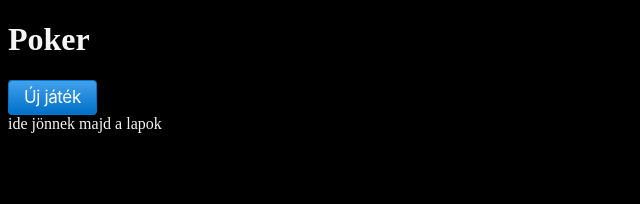
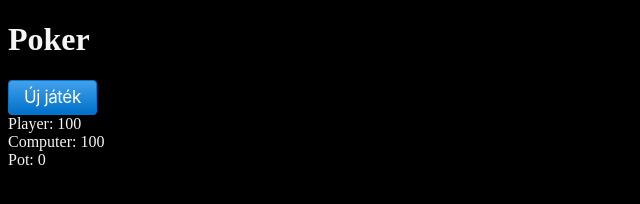
Before and after one commit to roland-matle/Poker, a plain HTML site: page index.html in a window 1280 px wide. Shown: the whole page, without its empty margins (0-640 px from the left). Drawn offline with Linux system fonts and the light colour scheme.

Commit message:
Player and computer chips and pot size

```diff
--- a/index.html
+++ b/index.html
@@ -9,7 +9,9 @@
 <body>
     <h1>Poker</h1>
     <button class="button-15 js-new-game-button">Új játék</button>
+    <section class="js-chip-count-container"></section>
     <section class="js-player-cards-container"></section>
+    <section class="js-pot-container"></section>
     <script src="./poker.js"></script>
 </body>
 </html>
--- a/poker.js
+++ b/poker.js
@@ -1,13 +1,17 @@
 const newGameButton = document.querySelector(".js-new-game-button");
 const playerCardsContainer = document.querySelector(".js-player-cards-container");
+const chipCountContainer = document.querySelector(".js-chip-count-container");
+const potContainer = document.querySelector(".js-pot-container");
 
-playerCardsContainer.innerHTML = "ide jönnek majd a lapok";
 
 // program state
 let deckID = null;
 let playerCards = [];
+let playerChips = 100; // játékos zsetonjai
+let computerChips = 100; // gép zsetonjai
+let pot = 0; // kassza
 
-function renderPlayerCards() {
+function renderPlayercards() {
     let html = "";
 
     for (let card of playerCards) {
@@ -17,6 +21,25 @@ function renderPlayerCards() {
     playerCardsContainer.innerHTML = html;
 }
 
+function renderChips() {
+    chipCountContainer.innerHTML = `
+        <div class="chip-count">Player: ${playerChips}</div>
+        <div class="chip-count">Computer: ${computerChips}</div>
+    `;
+}
+
+function renderPot() {
+    potContainer.innerHTML =`
+        <div class="chip-count">Pot: ${pot}</div>
+    `;
+}
+
+function render() {
+    renderPlayercards();
+    renderChips();
+    renderPot();
+}
+
 function drawAndRenderPlayerCards() {
     if (deckID == null) return;
     fetch(`https://deckofcardsapi.com/api/deck/${deckID}/draw/?count=2`)
@@ -24,7 +47,7 @@ function drawAndRenderPlayerCards() {
         .then(function(response) {
             console.log("Húzott lapok", response)
             playerCards = response.cards;
-            renderPlayerCards();
+            render();
         });
 }
 
@@ -39,3 +62,4 @@ function startGame() {
 }
 
 newGameButton.addEventListener("click", startGame);
+render();
```
Also changed, not shown: 1 other file.
